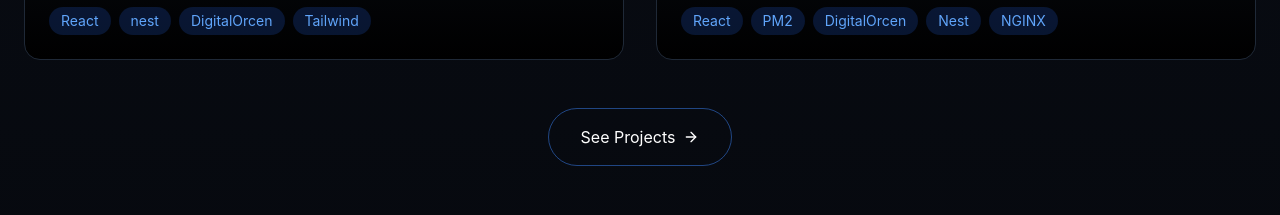
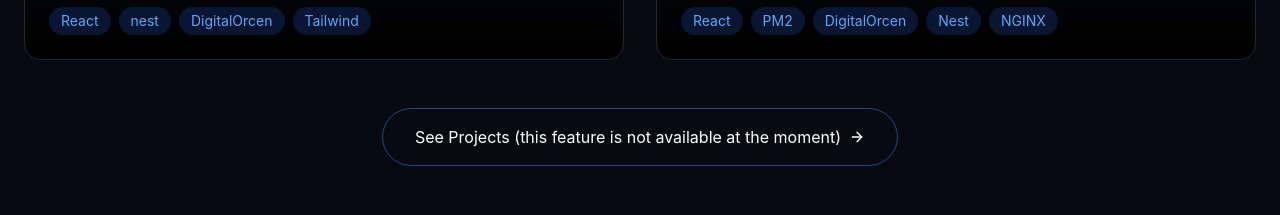
Before and after one commit to EshanAdithaya/lexInnovations-web, a React (Create React App) app: page / in a window 1280 px wide. Shown: the part 2800-3015 px from the top of the page. Built offline with nearby package versions, Linux system fonts and the light colour scheme.

Commit message:
Disable "See Projects" button functionality and update label to indicate unavailability

```diff
--- a/src/PremiumLexWebsite.js
+++ b/src/PremiumLexWebsite.js
@@ -336,11 +336,11 @@ const EnhancedWebsite = () => {
 
    <div className="flex justify-center">
    <button
- onClick={() => window.location.href = '/projects'}
+ onClick={() => window.location.href = '#'}
  className="flex items-center gap-2 px-8 py-4 bg-transparent border border-blue-500/50 rounded-full hover:bg-blue-500/10 transition-colors focus:outline-none focus:ring-2 focus:ring-blue-500"
 >
  <span className="flex items-center gap-2">
-   See Projects
+   See Projects (this feature is not available at the moment)
    <ArrowRight className="w-4 h-4" />
  </span>
 </button>
```
